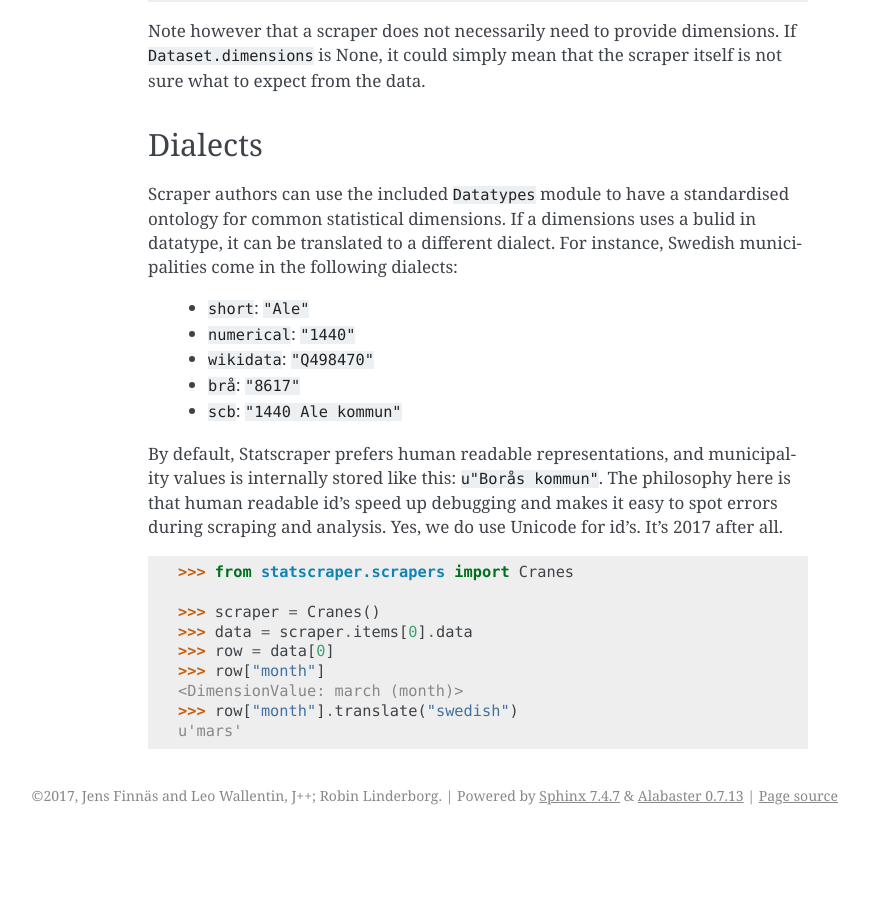
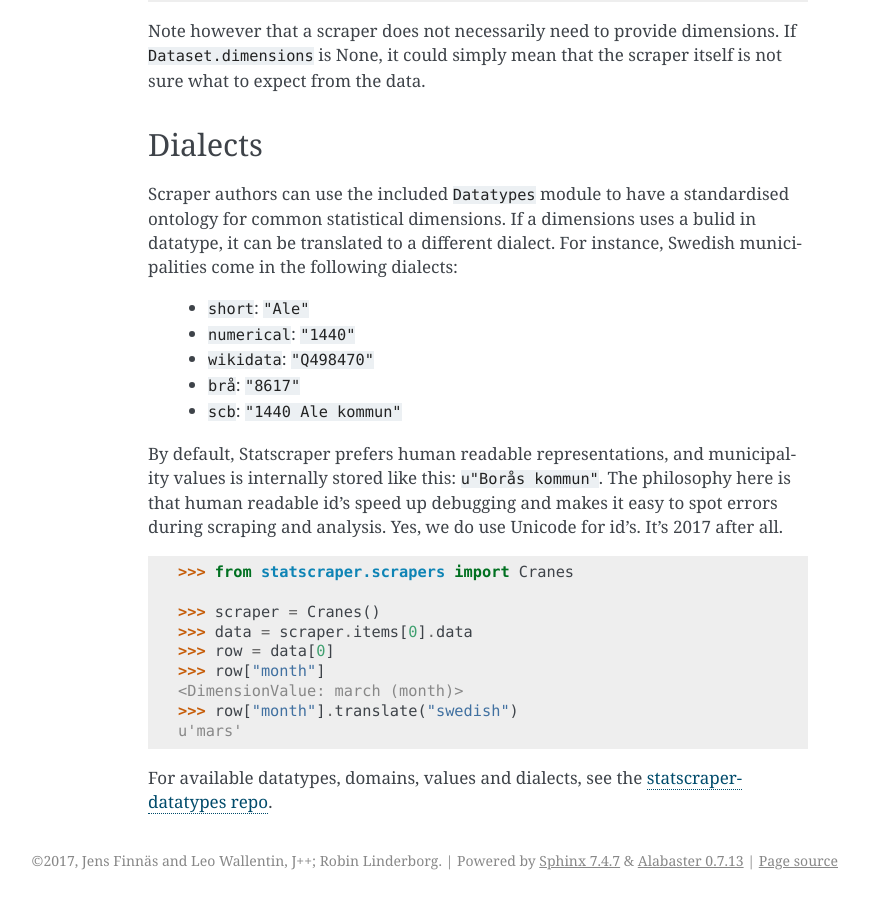
Before and after one commit to jplusplus/statscraper, a Sphinx documentation site: the page built from docs/using_scrapers.rst, in a window 1280 px wide and 900 px high, scrolled down 3162 px. Shown: the whole window, without its empty margins (272-1141 px from the left). Built offline with Sphinx 7.4.7, drawn with Linux system fonts in a browser that asks for light colours; before the commit the page ends 3997 px from its top, so only the background shows below that.

Commit message:
add link to datatypes

```diff
--- a/docs/using_scrapers.rst
+++ b/docs/using_scrapers.rst
@@ -176,3 +176,5 @@ By default, Statscraper prefers human readable representations, and municipality
     <DimensionValue: march (month)>
     >>> row["month"].translate("swedish")
     u'mars'
+
+For available datatypes, domains, values and dialects, see the `statscraper-datatypes repo <https://github.com/jplusplus/statscraper-datatypes>`_.
```
